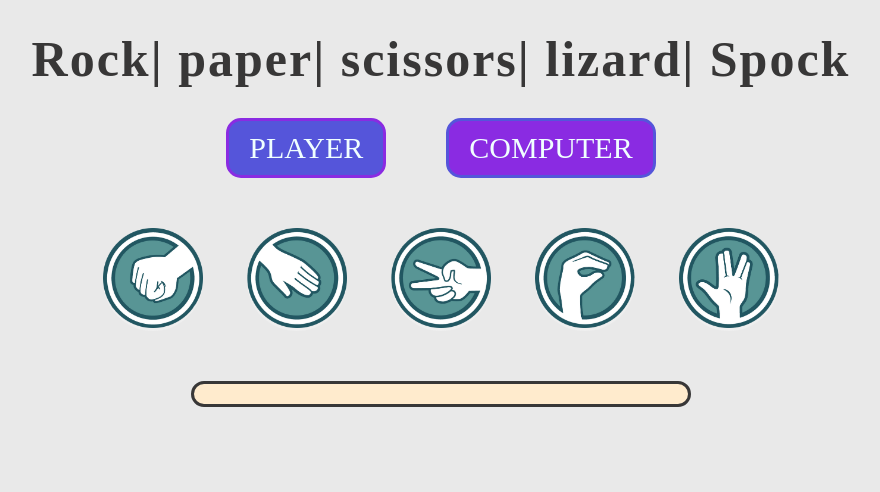
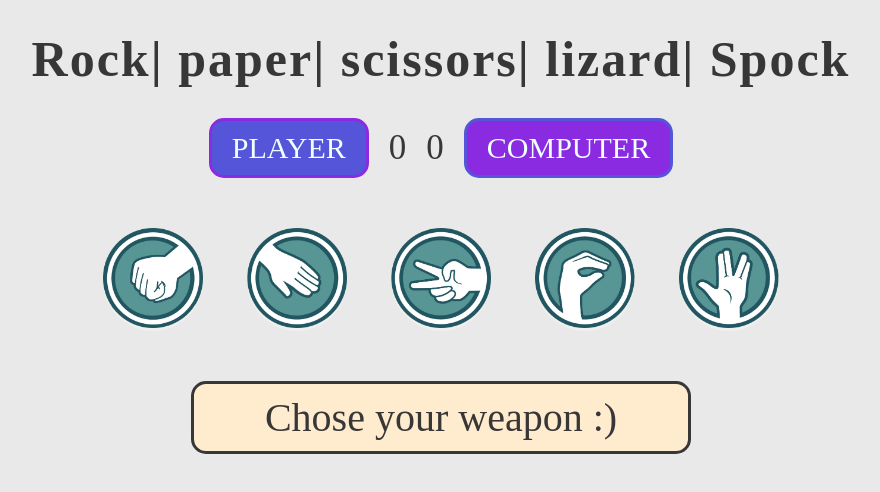
Before and after one commit to Code-Institute-Submissions/SuperBejot-project_2, a plain HTML site: page index.html in a window 1280 px wide. Shown: the whole page, without its empty margins (199-1079 px from the left). Drawn offline with Linux system fonts and the light colour scheme.

```diff
--- a/index.html
+++ b/index.html
@@ -62,6 +62,6 @@
     </div>
     <p class="results"></p>
     <button class="reset-game">Reset Game</button>
-    <script src="assets/js/app.js"></script>
+    <script src="assets/app.js"></script>
   </body>
 </html>
```
Also changed, not shown: 1 other file.
